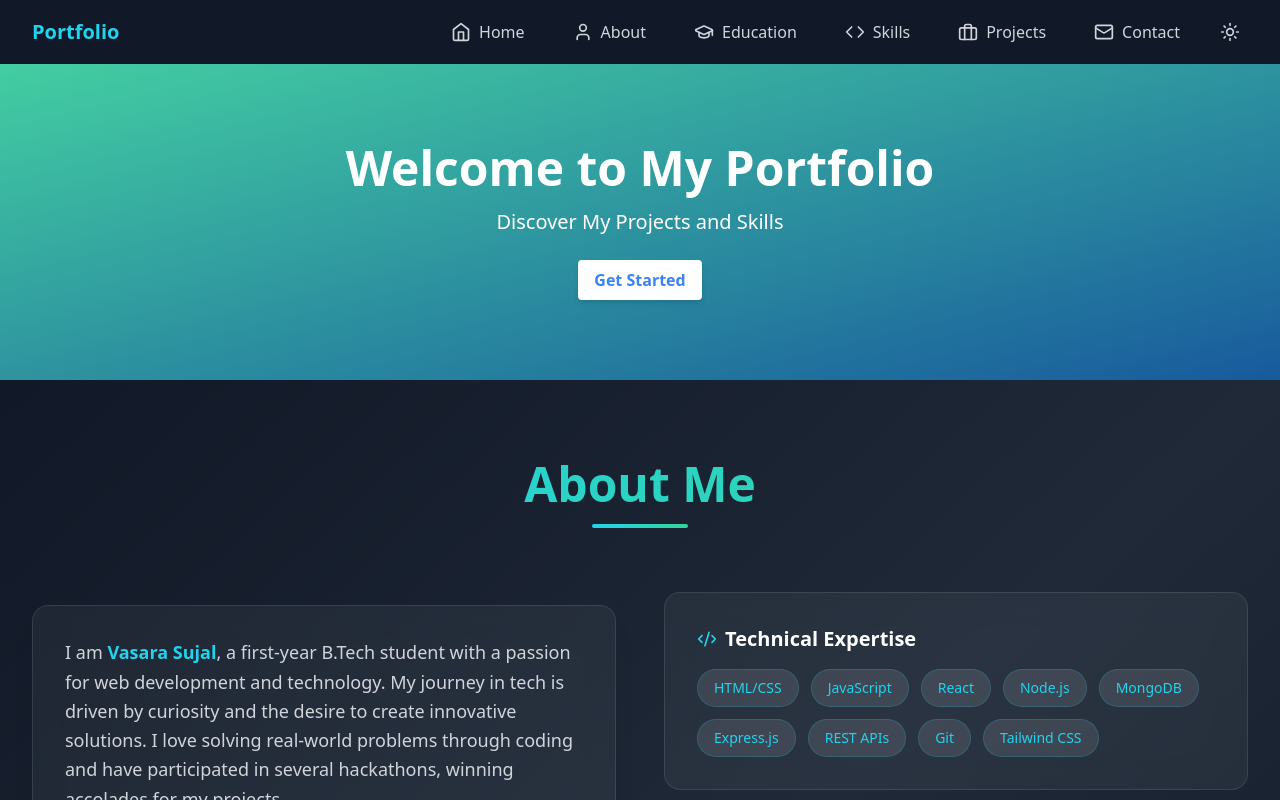
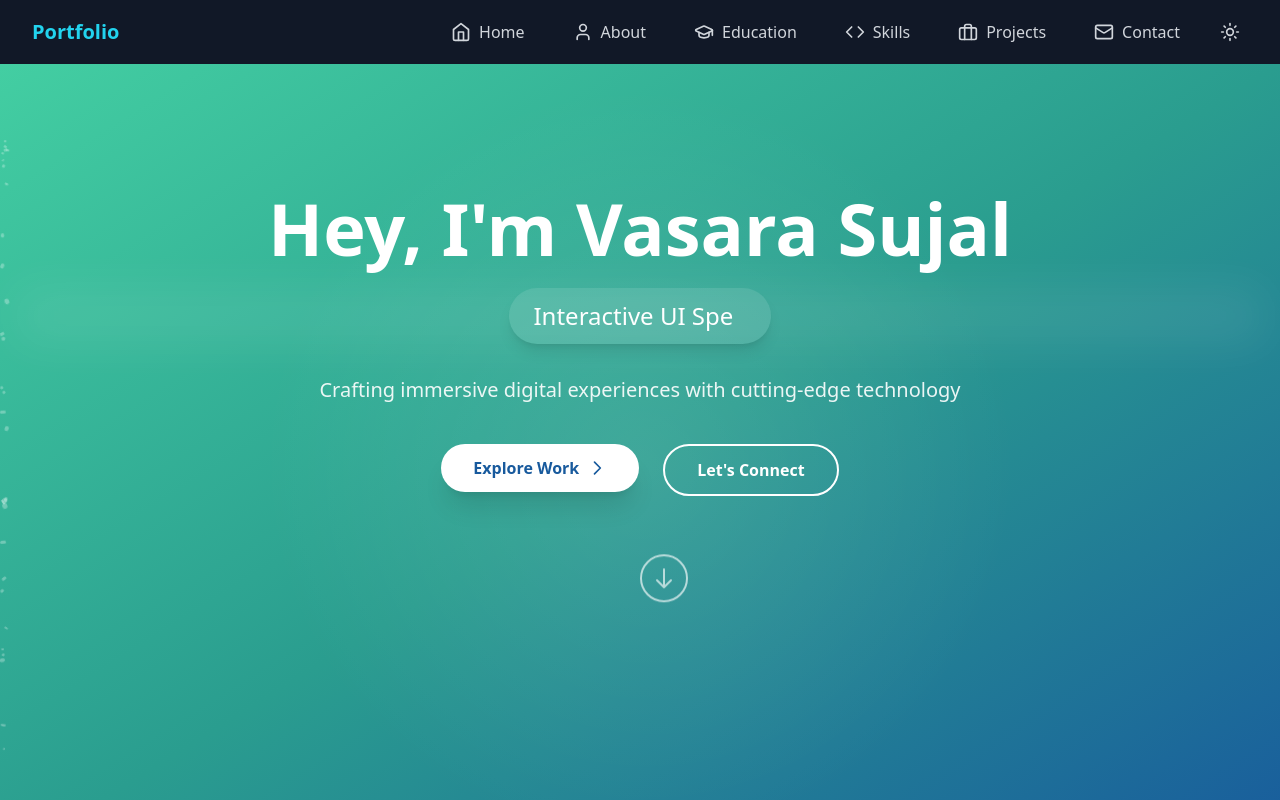
Before and after one commit to VasaraSujal/Sujal_portfolio, a React (Vite) app: page / in a window 1280 px wide. Shown: the top 800 px of the page. Built offline with nearby package versions, Linux system fonts and the light colour scheme.

Commit message:
Make changes by adding more information

```diff
--- a/src/components/Hero.jsx
+++ b/src/components/Hero.jsx
@@ -1,36 +1,196 @@
-import React from 'react';
-import { motion } from 'framer-motion';
+import React, { useState, useEffect } from 'react';
+import { motion, useAnimation } from 'framer-motion';
+import { TypeAnimation } from 'react-type-animation';
+import { Link as ScrollLink } from "react-scroll";
 
 const Hero = () => {
+  const [mousePosition, setMousePosition] = useState({ x: 0, y: 0 });
+  const controls = useAnimation();
+
+  // Mouse movement effect
+  useEffect(() => {
+    const handleMouseMove = (e) => {
+      setMousePosition({
+        x: (e.clientX / window.innerWidth - 0.5) * 20,
+        y: (e.clientY / window.innerHeight - 0.5) * 20,
+      });
+    };
+    window.addEventListener('mousemove', handleMouseMove);
+    return () => window.removeEventListener('mousemove', handleMouseMove);
+  }, []);
+
+  const containerVariants = {
+    hidden: { opacity: 0 },
+    visible: {
+      opacity: 1,
+      transition: { staggerChildren: 0.2, delayChildren: 0.3 },
+    },
+  };
+
+  const itemVariants = {
+    hidden: { opacity: 0, y: 30 },
+    visible: {
+      opacity: 1,
+      y: 0,
+      transition: { type: 'spring', stiffness: 120, damping: 15 },
+    },
+  };
+
   return (
-    <div className="hero bg-gradient-to-br from-[#43cea2] to-[#185a9d]
+    <div className="hero relative min-h-screen bg-gradient-to-br from-[#43cea2] via-[#2a9d8f] to-[#185a9d] overflow-hidden">
+      {/* Interactive Background Layer */}
+      <motion.div
+        className="absolute inset-0"
+        animate={{
+          background: `radial-gradient(circle at ${mousePosition.x + 50}% ${mousePosition.y + 50}%, rgba(255,255,255,0.1), transparent 50%)`,
+        }}
+        transition={{ type: 'tween', ease: 'linear', duration: 0.1 }}
+      />
 
- text-white text-center py-20">
+      {/* Dynamic Particles */}
+      <div className="absolute inset-0 pointer-events-none">
+        {[...Array(30)].map((_, i) => (
+          <motion.div
+            key={i}
+            className="absolute bg-white rounded-full opacity-30"
+            style={{
+              width: `${Math.random() * 4 + 2}px`,
+              height: `${Math.random() * 4 + 2}px`,
+            }}
+            initial={{
+              x: Math.random() * 100 + '%',
+              y: Math.random() * 100 + '%',
+            }}
+            animate={{
+              y: [-100, window.innerHeight + 100],
+              scale: [0, 1, 0],
+              rotate: Math.random() * 360,
+            }}
+            transition={{
+              duration: Math.random() * 15 + 10,
+              repeat: Infinity,
+              ease: 'easeInOut',
+            }}
+          />
+        ))}
+      </div>
+
+      {/* Main Content */}
+      <motion.div
+        variants={containerVariants}
+        initial="hidden"
+        animate="visible"
+        className="relative container mx-auto px-4 py-32 text-white text-center"
+      >
+        {/* Interactive Title */}
         <motion.h1
-        className="text-5xl font-bold mb-4"
-        initial={{ opacity: 0, y: -50 }}
-        animate={{ opacity: 1, y: 0 }}
-        transition={{ duration: 1 }}
+          variants={itemVariants}
+          className="text-5xl md:text-7xl font-extrabold mb-6 leading-tight"
+          animate={{
+            x: mousePosition.x * 0.5,
+            y: mousePosition.y * 0.5,
+          }}
+          transition={{ type: 'spring', stiffness: 50, damping: 20 }}
         >
-        Welcome to My Portfolio
+          Hey, I'm Vasara Sujal
         </motion.h1>
+
+        {/* Typing Animation with Glow */}
+        <motion.div
+          variants={itemVariants}
+          className="text-xl md:text-2xl mb-8 relative"
+        >
+          <motion.div
+            className="absolute inset-0 bg-white/20 blur-xl"
+            animate={{ opacity: [0.2, 0.4, 0.2] }}
+            transition={{ duration: 2, repeat: Infinity }}
+          />
+          <TypeAnimation
+            sequence={[
+              'Frontend Developer Extraordinaire',
+              2000,
+              'Interactive UI Specialist',
+              2000,
+              'React Animation Master',
+              2000,
+              'Creative Code Architect',
+              2000,
+            ]}
+            wrapper="span"
+            speed={40}
+            repeat={Infinity}
+            className="relative inline-block bg-white/10 px-6 py-3 rounded-full shadow-lg"
+          />
+        </motion.div>
+
         <motion.p
-        className="text-xl mb-6"
-        initial={{ opacity: 0, y: -30 }}
-        animate={{ opacity: 1, y: 0 }}
-        transition={{ duration: 1, delay: 0.5 }}
+          variants={itemVariants}
+          className="text-lg md:text-xl max-w-2xl mx-auto mb-10 text-white/90"
         >
-        Discover My Projects and Skills
+          Crafting immersive digital experiences with cutting-edge technology
         </motion.p>
+
+        {/* Interactive Buttons with Effects */}
+        <motion.div variants={itemVariants} className="flex justify-center gap-6">
+          <ScrollLink to="projects" smooth={true} offset={-80} duration={500}>
             <motion.button
-        className="bg-white text-blue-500 font-semibold py-2 px-4 rounded shadow-md"
-        initial={{ opacity: 0 }}
-        animate={{ opacity: 1 }}
-        transition={{ duration: 1, delay: 1 }}
+              className="relative bg-white text-[#185a9d] font-semibold py-3 px-8 rounded-full shadow-xl overflow-hidden"
               whileHover={{ scale: 1.1 }}
+              whileTap={{ scale: 0.95 }}
+              onHoverStart={() => controls.start({ x: 0 })}
+              onHoverEnd={() => controls.start({ x: '-100%' })}
             >
-        Get Started
+              <motion.div
+                className="absolute inset-0 bg-gradient-to-r from-transparent via-white/30 to-transparent"
+                animate={controls}
+                initial={{ x: '-100%' }}
+                transition={{ duration: 0.5 }}
+              />
+              <span className="relative flex items-center gap-2">
+                Explore Work
+                <svg className="w-5 h-5" fill="none" stroke="currentColor" viewBox="0 0 24 24">
+                  <path strokeLinecap="round" strokeLinejoin="round" strokeWidth={2} d="M9 5l7 7-7 7" />
+                </svg>
+              </span>
             </motion.button>
+          </ScrollLink>
+
+          <ScrollLink to="contact" smooth={true} offset={-80} duration={500}>
+            <motion.button
+              className="relative border-2 border-white text-white font-semibold py-3 px-8 rounded-full"
+              whileHover={{
+                scale: 1.1,
+                backgroundColor: 'rgba(255,255,255,0.15)',
+                boxShadow: '0 0 20px rgba(255,255,255,0.3)',
+              }}
+              whileTap={{ scale: 0.95 }}
+            >
+              <motion.span
+                animate={{ rotate: [0, 10, -10, 0] }}
+                transition={{ duration: 0.5, repeat: Infinity, repeatDelay: 2 }}
+              >
+                Let's Connect
+              </motion.span>
+            </motion.button>
+          </ScrollLink>
+        </motion.div>
+
+        {/* Enhanced Scroll Indicator */}
+        <motion.div
+          className="absolute bottom-8 left-1/2 transform -translate-x-1/2"
+          animate={{ y: [0, 15, 0], opacity: [1, 0.5, 1] }}
+          transition={{ duration: 1.5, repeat: Infinity }}
+        >
+          <motion.div
+            className="w-12 h-12 border-2 border-white rounded-full flex items-center justify-center"
+            whileHover={{ scale: 1.2, rotate: 180 }}
+          >
+            <svg className="w-6 h-6 text-white" fill="none" stroke="currentColor" viewBox="0 0 24 24">
+              <path strokeLinecap="round" strokeLinejoin="round" strokeWidth={2} d="M19 14l-7 7m0 0l-7-7m7 7V3" />
+            </svg>
+          </motion.div>
+        </motion.div>
+      </motion.div>
     </div>
   );
 };
```
Lines whose indentation alone changed are shown as unchanged.
